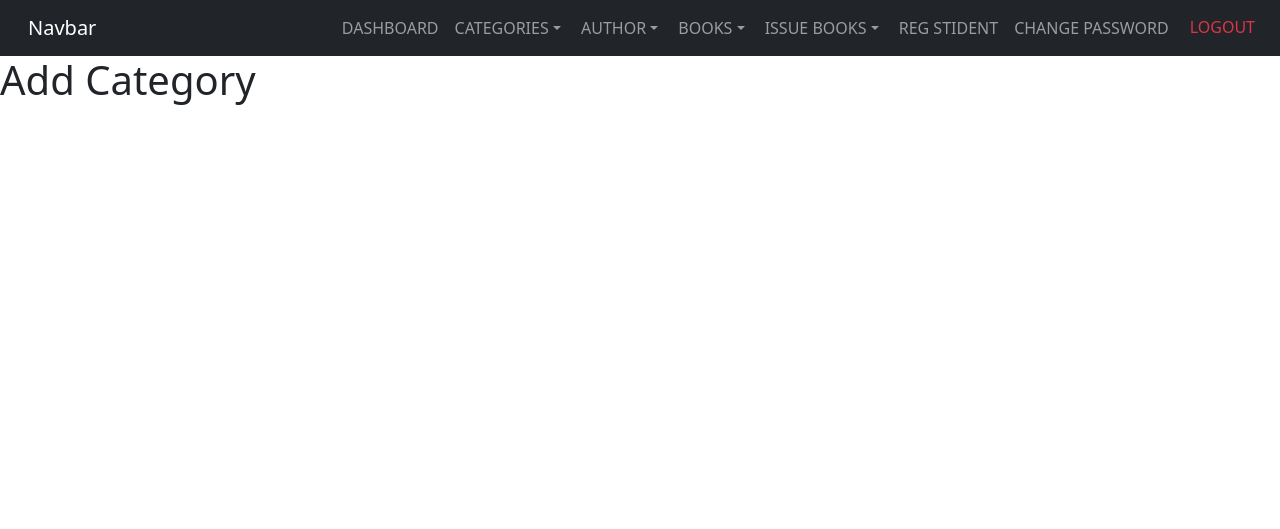
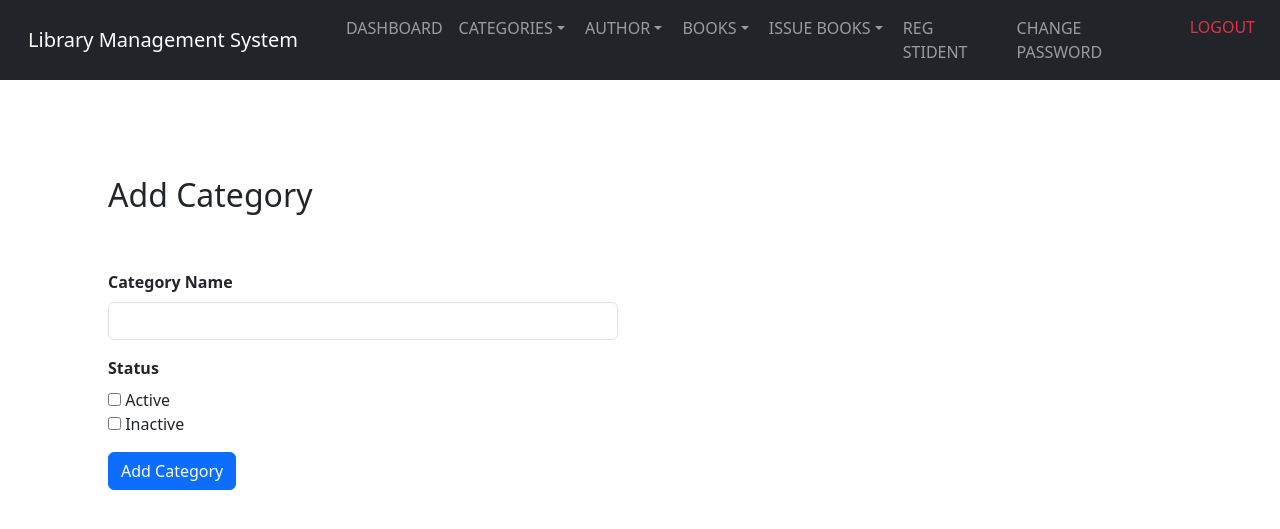
Before and after one commit to JASH-PATEL-6566/Library-Management-System-PHP, a PHP site: page /admin/admin_add_category.php in a window 1280 px wide. Shown: the top 529 px of the page. Run offline with PHP 8.4, Linux system fonts and the light colour scheme.

Commit message:
admin add category beta version

```diff
--- a/admin/admin_add_category.php
+++ b/admin/admin_add_category.php
@@ -1,6 +1,12 @@
 <!DOCTYPE html>
 <?php
 include "../includes/admin_nav.inc.php";
+
+if (isset($_POST["submit"])) {
+    $name = $_POST["name"];
+    $status = $_POST["status"];
+}
+
 ?>
 <html lang="en">
 
@@ -15,7 +21,34 @@ include "../includes/admin_nav.inc.php";
 </head>
 
 <body>
-    <h1>Add Category</h1>
+    <div class="container h-100 w-100 m-5">
+        <h2 class="p-5">Add Category</h2>
+        <form class="px-5" method="post">
+            <div class="mb-3">
+                <label for="exampleInputEmail1" class="form-label fw-bold">Category Name</label>
+                <input type="text" name="name" class="form-control w-50" id="exampleInputEmail1" aria-describedby="emailHelp">
+            </div>
+            <div class="mt-3">
+                <label for="exampleInputPassword1" class="form-label fw-bold">Status</label>
+                <div class="mb-3 form-check">
+                    <input name="status" value="active" type="checkbox" class="checkbox style-2 pull-right" id="exampleCheck1">
+                    <label class="form-check-label" for="exampleCheck1">Active</label>
+                    <br>
+                    <input name="status" value="inactive" type="checkbox" class="checkbox style-2 pull-right" id="exampleCheck2">
+                    <label class="form-check-label" for="exampleCheck2">Inactive</label>
+                </div>
+            </div>
+            <button name="submit" type="submit" class="btn btn-primary">Add Category</button>
+        </form>
+    </div>
 </body>
 
+<script>
+    $(function() {
+        $('.checkbox').click(function(e) {
+            $('.checkbox').not(this).prop('checked', false);
+        });
+    });
+</script>
+
 </html>
--- a/adminLogin.php
+++ b/adminLogin.php
@@ -2,10 +2,10 @@
 <?php
 include "./includes/start_navbar.inc.php";
 include "./includes/config.inc.php";
-
+// echo $_SESSION["admin_login"];
 $store_name = "admin";
 $store_pass = "jashpatel6566";
-
+session_start();
 $message = "";
 
 if (isset($_POST["submit"])) {
@@ -13,6 +13,7 @@ if (isset($_POST["submit"])) {
     $password = $_POST["password"];
 
     if ($store_name == $name && $store_pass == $password) {
+        $_SESSION["admin_name"] = "admin";
         header("location:./admin/admin_dashboard.php");
     }
 }
--- a/includes/admin_nav.inc.php
+++ b/includes/admin_nav.inc.php
@@ -1,4 +1,11 @@
 <!DOCTYPE html>
+<?php
+if (isset($_POST["logout"])) {
+    session_start();
+    unset($_SESSION["admin_login"]);  // where $_SESSION["nome"] is your own variable. if you do not have one use only this as follow **session_unset();**
+    header("Location: adminLogin.php");
+}
+?>
 <html lang="en">
 
 <head>
@@ -12,7 +19,7 @@
 <body>
     <nav class="navbar navbar-expand-lg bg-dark" data-bs-theme="dark">
         <div class="container-fluid">
-            <a class="navbar-brand" href="#">Navbar</a>
+            <a class="navbar-brand" href="#">Library Management System</a>
             <button class="navbar-toggler" type="button" data-bs-toggle="collapse" data-bs-target="#navbarNavDropdown" aria-controls="navbarNavDropdown" aria-expanded="false" aria-label="Toggle navigation">
                 <span class="navbar-toggler-icon"></span>
             </button>
@@ -63,9 +70,11 @@
                     <li class="nav-item">
                         <a class="nav-link text-uppercase" aria-current="page" href="../admin/admin_change_password.php">Change Password</a>
                     </li>
-                    <li class="nav-item">
-                        <button type="button" class="btn btn-dark text-danger text-uppercase text-none">logout</button>
-                    </li>
+                    <form method="post">
+                        <li class="nav-item">
+                            <button type="button" name="logout" class="btn btn-dark text-danger text-uppercase text-none">logout</button>
+                        </li>
+                    </form>
                 </ul>
             </div>
         </div>
```
Also changed, not shown: admin/admin_dashboard.php (+31 -2 lines), home.php (added, +19 -0 lines), index.php (+8 -4 lines), Assets/Images/author.svg (added), Assets/Images/books.svg (added), Assets/Images/category.svg (added), Assets/Images/renew.svg (added), Assets/Images/users.svg (added).
